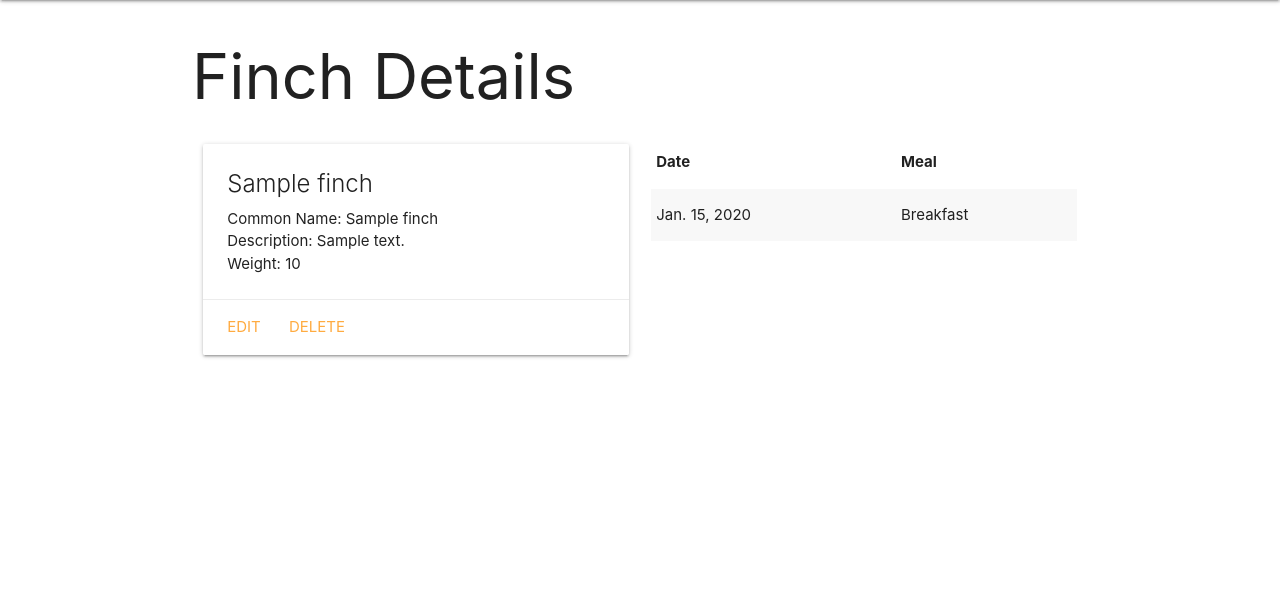
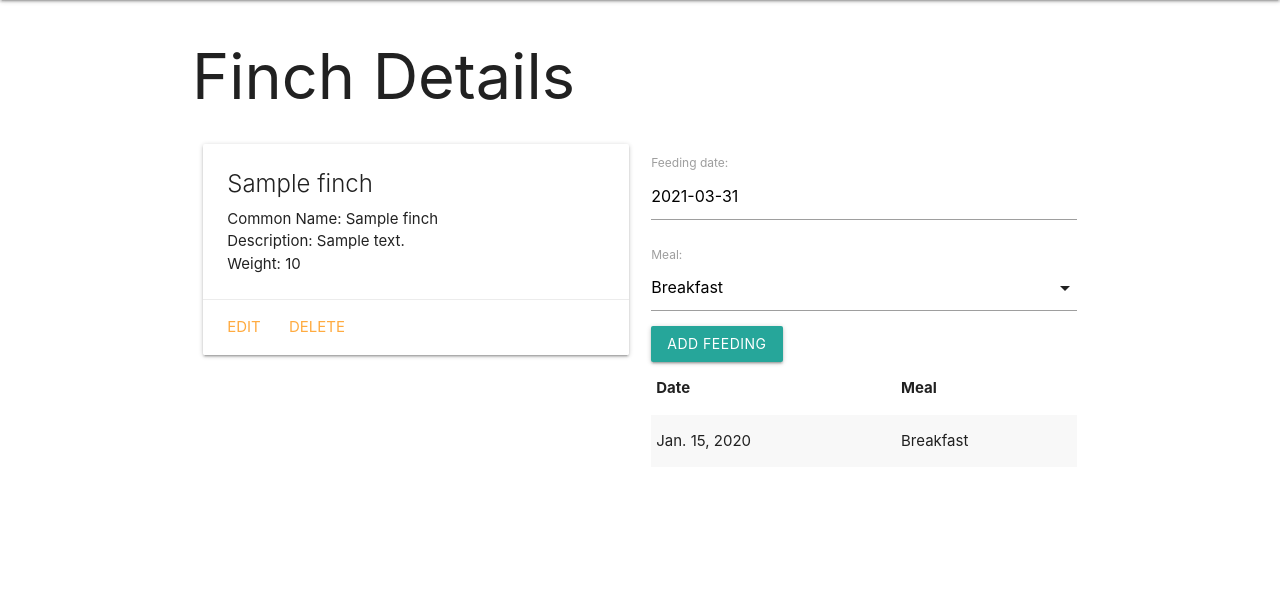
Before and after one commit to TheTeck/Finch-Collector, a Django app: page /finches/1/ in a window 1280 px wide. Shown: the part 64-666 px from the top of the page. Run offline with Django 3.2, Linux system fonts and the light colour scheme; tables that the repository leaves empty hold one stand-in row (values such as "Sample post").

Commit message:
Add Feeding form functionality to detail template

```diff
--- /dev/null
+++ b/main_app/forms.py
@@ -0,0 +1,7 @@
+from django.forms import ModelForm
+from .models import Feeding
+
+class FeedingForm(ModelForm):
+    class Meta:
+        model = Feeding
+        fields = ['date', 'meal']
--- a/main_app/templates/base.html
+++ b/main_app/templates/base.html
@@ -9,6 +9,7 @@
   <title>Finch Collector</title>
   <link rel="stylesheet" href="https://cdnjs.cloudflare.com/ajax/libs/materialize/1.0.0/css/materialize.min.css">
   <link rel="stylesheet" href="{% static 'css/style.css' %}">
+  <script src="https://cdnjs.cloudflare.com/ajax/libs/materialize/1.0.0/js/materialize.min.js"></script>
 </head>
 <body>
   <header class="navbar-fixed">
--- a/main_app/templates/finches/detail.html
+++ b/main_app/templates/finches/detail.html
@@ -19,6 +19,13 @@
     </div>
   </div>
   <div class="col s6">
+
+    <form action="{% url 'add_feeding' finch.id %}" method="post">
+      {% csrf_token %}
+      {{ feeding_form.as_p }}
+      <input type="submit" class="btn" value="Add Feeding">
+    </form>
+
     <table class="striped">
       <thead>
         <tr><th>Date</th><th>Meal</th></tr>
@@ -34,4 +41,18 @@
     </table>
   </div>
 </div>
+
+<script>
+  const dateEl = document.getElementById('id_date');
+  M.Datepicker.init(dateEl, {
+    format: 'yyyy-mm-dd',
+    defaultDate: new Date(),
+    setDefaultDate: true,
+    autoClose: true
+  });
+
+  const selectEl = document.getElementById('id_meal');
+  M.FormSelect.init(selectEl);
+</script>
+
 {% endblock %}
--- a/main_app/urls.py
+++ b/main_app/urls.py
@@ -8,4 +8,5 @@ urlpatterns = [
     path('finches/create/', views.FinchCreate.as_view(), name='finches_create'),
     path('finches/<int:pk>/update/', views.FinchUpdate.as_view(), name='finches_update'),
     path('finches/<int:pk>/delete/', views.FinchDelete.as_view(), name='finches_delete'),
+    path('finches/<int:finch_id>/add_feeding/', views.add_feeding, name='add_feeding'),
 ]
--- a/main_app/views.py
+++ b/main_app/views.py
@@ -1,6 +1,7 @@
-from django.shortcuts import render
+from django.shortcuts import render, redirect
 from django.views.generic.edit import CreateView, UpdateView, DeleteView
 from .models import Finch
+from .forms import FeedingForm
 
 # Create your views here.
 class FinchCreate(CreateView):
@@ -27,4 +28,14 @@ def finches_index(request):
 
 def finches_detail(request, finch_id):
     finch = Finch.objects.get(id=finch_id)
-    return render(request, 'finches/detail.html', { 'finch': finch })
+    feeding_form = FeedingForm()
+    return render(request, 'finches/detail.html', { 'finch': finch, 'feeding_form': feeding_form })
+
+def add_feeding(request, finch_id):
+    form = FeedingForm(request.POST)
+    if form.is_valid():
+        # .save(commit=False) returns an in-memory model object so that we can assign the finch_id before saving to db
+        new_feeding = form.save(commit=False)
+        new_feeding.finch_id = finch_id
+        new_feeding.save()
+    return redirect('detail', finch_id=finch_id)
```
